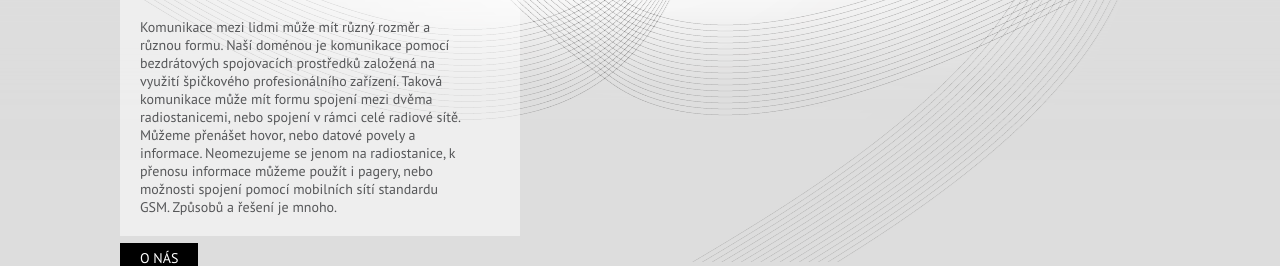
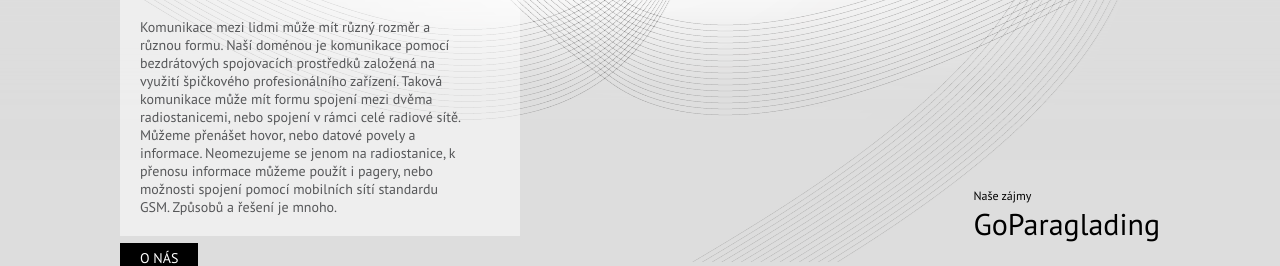
Before and after one commit to constantine-cz/RAMON, a website: page index.html in a window 1280 px wide. Shown: the part 538-804 px from the top of the page. Drawn offline with Linux system fonts and the light colour scheme.

Commit message:
Dokončení PC verze HP

```diff
--- a/index.html
+++ b/index.html
@@ -56,9 +56,13 @@
                     <a class="btn" href="#">O nás</a>
                 </div><!-- main -->
 
+                <div id="zajmy">
+                    <span>Naše zájmy</span>
+                    <strong>GoParaglading</strong>
+                </div><!-- zajmy -->
             </div><!-- inner -->
             <div id="push"></div>
-        </div>
+        </div><!-- al -->
         <div id="footer">
             <div class="inner">
                 <h2>Kontakt</h2>
--- a/less/basic.less
+++ b/less/basic.less
@@ -59,10 +59,10 @@ body, html{
 }
 
 .fleft{
-    float: left;
+    float: left !important;
 }
 .fright{
-    float: right;
+    float: right !important;
 }
 .clr{
     clear: both;
@@ -94,6 +94,11 @@ h1{
     min-height: 100%;
     height: auto;
     margin-bottom: -180px;
+
+    .inner{
+        position: relative;
+        overflow: hidden;
+    }
 }
 #push, #footer{
     height: 180px;
@@ -227,6 +232,20 @@ h1{
         }
     }
 }
+#zajmy{
+    position: absolute;
+    bottom: 50px;
+    right: 0;
+
+    span{
+        font-size: 12em/14;
+    }
+    strong{
+        display: block;
+        font-size: 30em/14;
+        font-weight: normal;
+    }
+}
 
 #footer{
     color: #aaa;
```
Also changed, not shown: css/style.css.
